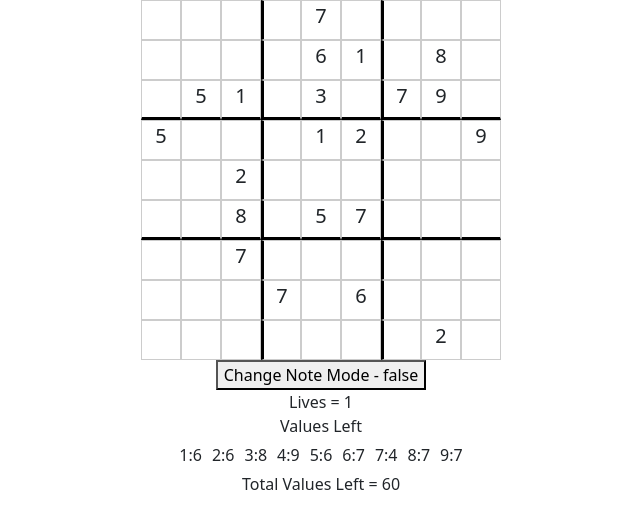
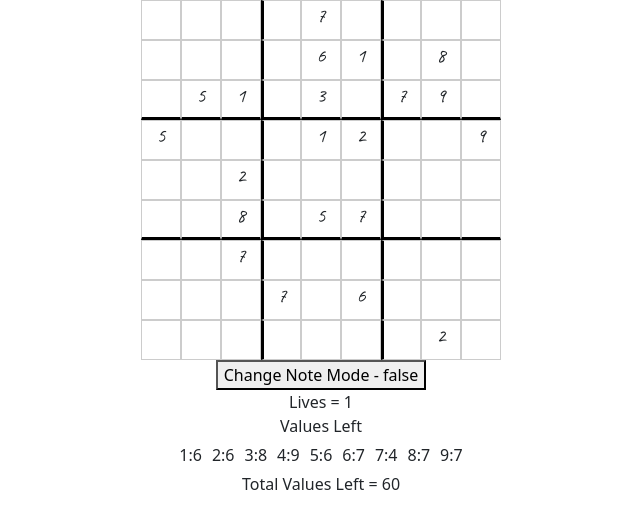
Before and after one commit to Juan-Martinez-306/sudoku-ag-ts, a React (Create React App) app: page / in a window 1280 px wide. Shown: the top 528 px of the page, without its empty margins (319-959 px from the left). Built offline with nearby package versions, Linux system fonts and the light colour scheme.

Commit message:
Create SudokuCell which is simply all the revealed cells and implemented a feature where selecting a number will highlight boxes in its vicinity. In addition adjusted css to look more pretty.

```diff
--- a/package.json
+++ b/package.json
@@ -14,6 +14,7 @@
     "react": "^18.3.1",
     "react-dom": "^18.3.1",
     "react-scripts": "5.0.1",
+    "tailwindcss": "^3.4.11",
     "typescript": "^4.9.5",
     "web-vitals": "^2.1.4"
   },
--- a/public/index.html
+++ b/public/index.html
@@ -24,6 +24,10 @@
       work correctly both with client-side routing and a non-root public URL.
       Learn how to configure a non-root public URL by running `npm run build`.
     -->
+    <link
+      href="https://fonts.googleapis.com/css2?family=Caveat&display=swap"
+      rel="stylesheet"
+    />
     <title>React App</title>
   </head>
   <body>
--- a/src/SudokuBoard.css
+++ b/src/SudokuBoard.css
@@ -1,3 +1,6 @@
+@import url('https://fonts.googleapis.com/css2?family=Caveat&display=swap');
+
+
 .sudoku-grid {
     display: grid;
     grid-template-columns: repeat(9, 40px);
@@ -5,6 +8,8 @@
     gap: 0px;
     max-width: 360px;
     margin: auto;
+    font-family: 'Caveat';
+
 }
 
 .sudoku-row {
@@ -19,6 +24,7 @@
     background-color: white;
     border: 1px solid #ccc;
     box-sizing: border-box;
+    transition: background-color 0.3s, box-shadow 0.3s;
 }
 .sudoku-number {
     display: flex;
@@ -26,13 +32,23 @@
     font-size: 20px;
 }
 
-.active {
-    background-color: aqua;
+.box-highlight {
+  background: linear-gradient(135deg, rgba(200, 200, 200, 0.3), rgba(200, 200, 200, 0.1));
+  box-shadow: 0 0 10px rgba(200, 200, 200, 0.5);
 }
 
 .wrong-highlight {
-    background-color: red;
-    border: 1px solid red;
+  background: linear-gradient(135deg, rgba(255, 0, 0, 0.3), rgba(255, 0, 0, 0.1));
+  box-shadow: 0 0 10px rgba(255, 0, 0, 0.5);
+}
+
+.num-highlight {
+  background: linear-gradient(135deg, rgba(0, 0, 2550, 0.3), rgba(0, 0, 255, 0.1));
+  box-shadow: 0 0 10px rgba(0, 0, 255, 0.5);
+}
+.active {
+    background-color: rgba(0, 213, 255, 0.3);
+    box-shadow: 0 0 10px rgba(0, 213, 255, 0.5);
 }
 
 .horizontal-row {
--- a/src/components/SudokuBoard.tsx
+++ b/src/components/SudokuBoard.tsx
@@ -2,13 +2,14 @@ import React, { useEffect, useState } from "react";
 import { Sudoku } from "../utility/Sudoku";
 import SudokuBox from "./SudokuBox";
 import "../SudokuBoard.css";
+import SudokuCell from "./SudokuCell";
 export interface SudokuBoardProps {
   sudokuObj: Sudoku;
   setSudokuObj: React.Dispatch<React.SetStateAction<Sudoku>>;
   setGameOver: React.Dispatch<React.SetStateAction<boolean>>;
 }
 
-const rowsColsToBoxNum = (row: number, col: number) => {
+const getBoxNum = (row: number, col: number) => {
   return row * 9 + col;
 };
 
@@ -35,10 +36,45 @@ const SudokuBoard: React.FC<SudokuBoardProps> = ({
   }, [sudokuObj.lives, setGameOver]);
 
   const handleBoxClick = (row: number, col: number) => {
-    if (selectedBox === rowsColsToBoxNum(row, col)) {
+    if (selectedBox === getBoxNum(row, col)) {
       setSelectedBox(-1);
     } else {
-      setSelectedBox(rowsColsToBoxNum(row, col));
+      setSelectedBox(getBoxNum(row, col));
+    }
+  };
+
+  const handleHighlight = (sudokuValue: number, boxNum: number) => {
+    const newSudokuObj = new Sudoku(sudokuObj.difficulty);
+    Object.assign(newSudokuObj, sudokuObj);
+    newSudokuObj.highlightedNumbers.clear();
+    newSudokuObj.highlightedBoxes.clear();
+    if (sudokuValue < 1 || sudokuValue > 9) {
+      console.log("INVALID VALUE");
+      setSudokuObj(newSudokuObj);
+      return;
+    } else {
+      const row = Math.floor(boxNum / 9);
+      const col = boxNum % 9;
+      handleBoxClick(row, col);
+      for (const boxN of sudokuObj.revealed) {
+        if (sudokuObj.getElementAtBoxNum(boxN) === sudokuValue) {
+          newSudokuObj.highlightedNumbers.add(boxN);
+        }
+      }
+      for (let i = 0; i < 9; i++) {
+        newSudokuObj.highlightedBoxes.add(row * 9 + i);
+        newSudokuObj.highlightedBoxes.add(i * 9 + col);
+      }
+      const boxRow = 3 * Math.floor(row / 3);
+      const boxColumn = 3 * Math.floor(col / 3);
+      for (let i = boxRow; i < boxRow + 3; i++) {
+        for (let k = boxColumn; k < boxColumn + 3; k++) {
+          newSudokuObj.highlightedBoxes.add(i * 9 + k);
+        }
+      }
+      newSudokuObj.highlightedBoxes.delete(boxNum);
+      newSudokuObj.highlightedNumbers.delete(boxNum);
+      setSudokuObj(newSudokuObj);
     }
   };
   return (
@@ -46,32 +82,40 @@ const SudokuBoard: React.FC<SudokuBoardProps> = ({
       <div className="sudoku-grid">
         {board.map((row, rowIndex) => (
           <div key={rowIndex} className="sudoku-row">
-            {row.map((value, colIndex) =>
-              sudokuObj.revealed.has(rowsColsToBoxNum(rowIndex, colIndex)) ? (
-                <div
-                  key={colIndex}
-                  className={`sudoku-cell ${
-                    shouldHighlightAsWrong(rowsColsToBoxNum(rowIndex, colIndex))
-                      ? "wrong-highlight"
-                      : ""
-                  }`}
-                >
-                  {sudokuObj.board[rowIndex][colIndex]}
-                </div>
+            {row.map((value, colIndex) => {
+              const boxNum = getBoxNum(rowIndex, colIndex);
+              const isRevealed = sudokuObj.revealed.has(boxNum);
+              const isBoxHighlight = sudokuObj.highlightedBoxes.has(boxNum);
+              const isNumHighlight = sudokuObj.highlightedNumbers.has(boxNum);
+              const wrongValue = shouldHighlightAsWrong(boxNum);
+              const isSelected = selectedBox === boxNum;
+              const cell_value = sudokuObj.board[rowIndex][colIndex];
+
+              return isRevealed ? (
+                <SudokuCell
+                  key={boxNum}
+                  isSelected={isSelected}
+                  cell_value={cell_value}
+                  wrongValue={wrongValue}
+                  boxNum={boxNum}
+                  highlightFunction={handleHighlight}
+                  isBoxHighlight={isBoxHighlight}
+                  isNumHighlight={isNumHighlight}
+                />
               ) : (
                 <SudokuBox
-                  key={rowsColsToBoxNum(rowIndex, colIndex)}
-                  isSelected={
-                    selectedBox === rowsColsToBoxNum(rowIndex, colIndex)
-                  }
+                  key={boxNum}
+                  isSelected={isSelected}
                   onClick={() => handleBoxClick(rowIndex, colIndex)}
                   sudokuObj={sudokuObj}
                   setSudokuObj={setSudokuObj}
-                  boxNum={rowsColsToBoxNum(rowIndex, colIndex)}
+                  boxNum={boxNum}
                   noteMode={noteMode}
+                  isBoxHighlight={isBoxHighlight}
+                  isNumHighlight={isNumHighlight}
                 />
-              )
-            )}
+              );
+            })}
           </div>
         ))}
       </div>
--- a/src/components/SudokuBox.tsx
+++ b/src/components/SudokuBox.tsx
@@ -2,8 +2,6 @@ import React, { useState, useEffect } from "react";
 import { Sudoku } from "../utility/Sudoku";
 import "../SudokuBox.css";
 import "../SudokuBoard.css";
-import { stringify } from "querystring";
-import { BreakfastDiningOutlined } from "@mui/icons-material";
 
 interface SudokuBoxProps {
   isSelected: boolean;
@@ -12,6 +10,8 @@ interface SudokuBoxProps {
   setSudokuObj: React.Dispatch<React.SetStateAction<Sudoku>>;
   boxNum: number;
   noteMode: boolean;
+  isBoxHighlight: boolean;
+  isNumHighlight: boolean;
 }
 
 const SudokuBox: React.FC<SudokuBoxProps> = ({
@@ -21,6 +21,8 @@ const SudokuBox: React.FC<SudokuBoxProps> = ({
   setSudokuObj,
   boxNum,
   noteMode,
+  isBoxHighlight,
+  isNumHighlight,
 }) => {
   const [notes, setNotes] = useState<Set<string>>(new Set());
   // const [filledIn, setFilled] = useState<string | null>(null);
@@ -100,13 +102,17 @@ const SudokuBox: React.FC<SudokuBoxProps> = ({
     sudokuObj.notes[JSON.stringify(boxNum)] = new Set<String>();
   }
   let noteSet = sudokuObj.notes[JSON.stringify(boxNum)];
-  const clsName = "sudoku-box";
+  const classNames = [
+    "sudoku-box",
+    isBoxHighlight && "box-highlight",
+    isSelected && "active",
+    isNumHighlight && "num-highlight",
+  ]
+    .filter(Boolean)
+    .join(" ");
   const showNotes = noteMode || noteSet.size > 0;
   return (
-    <button
-      className={`${clsName} ${isSelected ? "active" : ""}`}
-      onClick={onClick}
-    >
+    <button className={classNames} onClick={onClick}>
       {" "}
       {showNotes ? (
         Array.from({ length: 9 }, (_, i) => (
--- /dev/null
+++ b/src/components/SudokuCell.tsx
@@ -0,0 +1,44 @@
+import React, { useEffect, useState } from "react";
+import "../SudokuBoard.css";
+
+// Read Only so no set Sudoku
+interface SudokuCellProps {
+  isSelected: boolean;
+  cell_value: number;
+  wrongValue: boolean;
+  boxNum: number;
+  highlightFunction: (cv: number, bn: number) => void;
+  isBoxHighlight: boolean;
+  isNumHighlight: boolean;
+}
+
+const SudokuCell: React.FC<SudokuCellProps> = ({
+  cell_value,
+  wrongValue,
+  isSelected,
+  boxNum,
+  highlightFunction,
+  isBoxHighlight,
+  isNumHighlight,
+}) => {
+  const classNames = [
+    "sudoku-cell",
+    isBoxHighlight && "box-highlight",
+    wrongValue && "wrong-highlight",
+    isNumHighlight && "num-highlight",
+    isSelected && "active",
+  ]
+    .filter(Boolean)
+    .join(" ");
+  return (
+    <div
+      key={boxNum}
+      className={classNames}
+      onClick={() => highlightFunction(cell_value, boxNum)}
+    >
+      {cell_value}
+    </div>
+  );
+};
+
+export default SudokuCell;
--- a/src/utility/Sudoku.tsx
+++ b/src/utility/Sudoku.tsx
@@ -133,6 +133,8 @@ export class Sudoku {
   lives: number;
   amountOfBoxesLeft: number;
   valueToAmountLeft: { [key: number]: number };
+  highlightedNumbers: Set<number>;
+  highlightedBoxes: Set<number>;
 
   constructor(diffuculty: SudokuDifficulty) {
     this.board = generateSudoku();
@@ -153,6 +155,9 @@ export class Sudoku {
       9: 9,
     };
     this.amountOfBoxesLeft = 81;
+    this.highlightedBoxes = new Set<number>();
+    this.highlightedNumbers = new Set<number>();
+
     // inital values left
     this.determineValuesLeft();
   }
```
Also changed, not shown: tailwind.config.js (added, +8 -0 lines), 1 other file (tests, documents, lock files or other folders).
